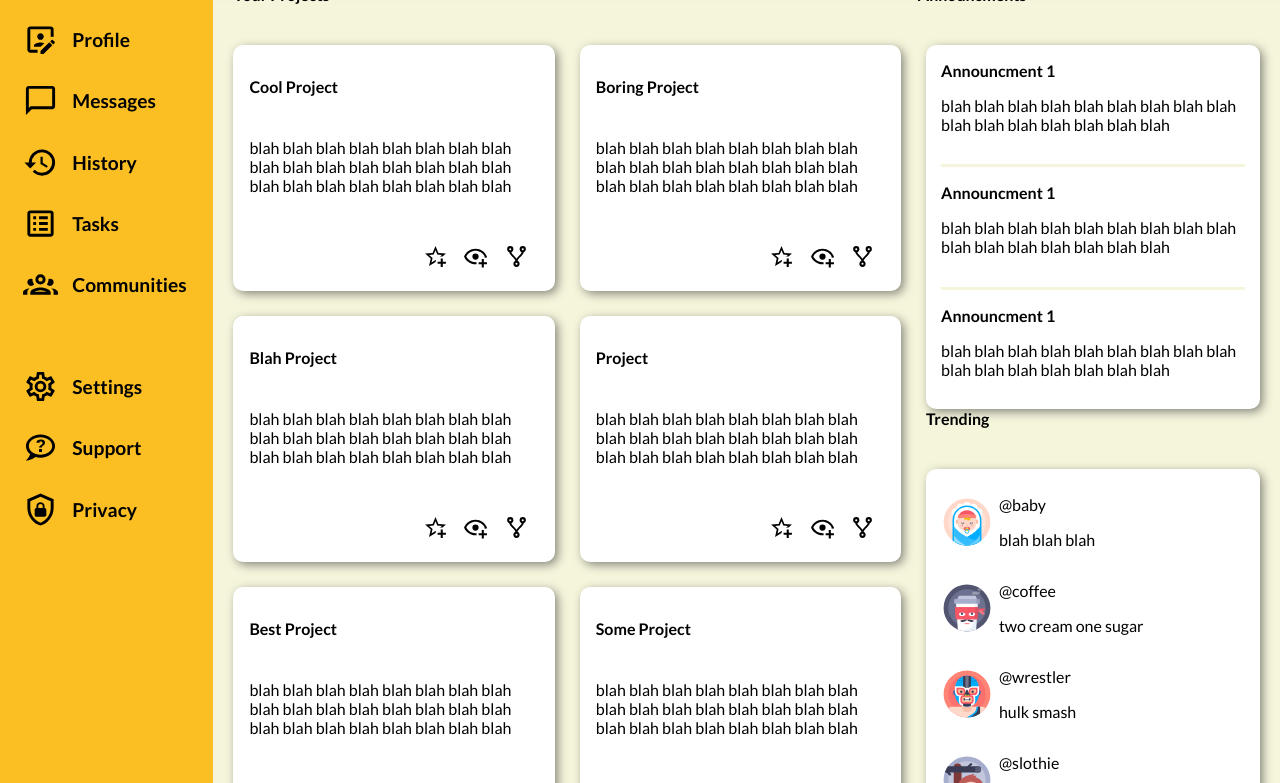
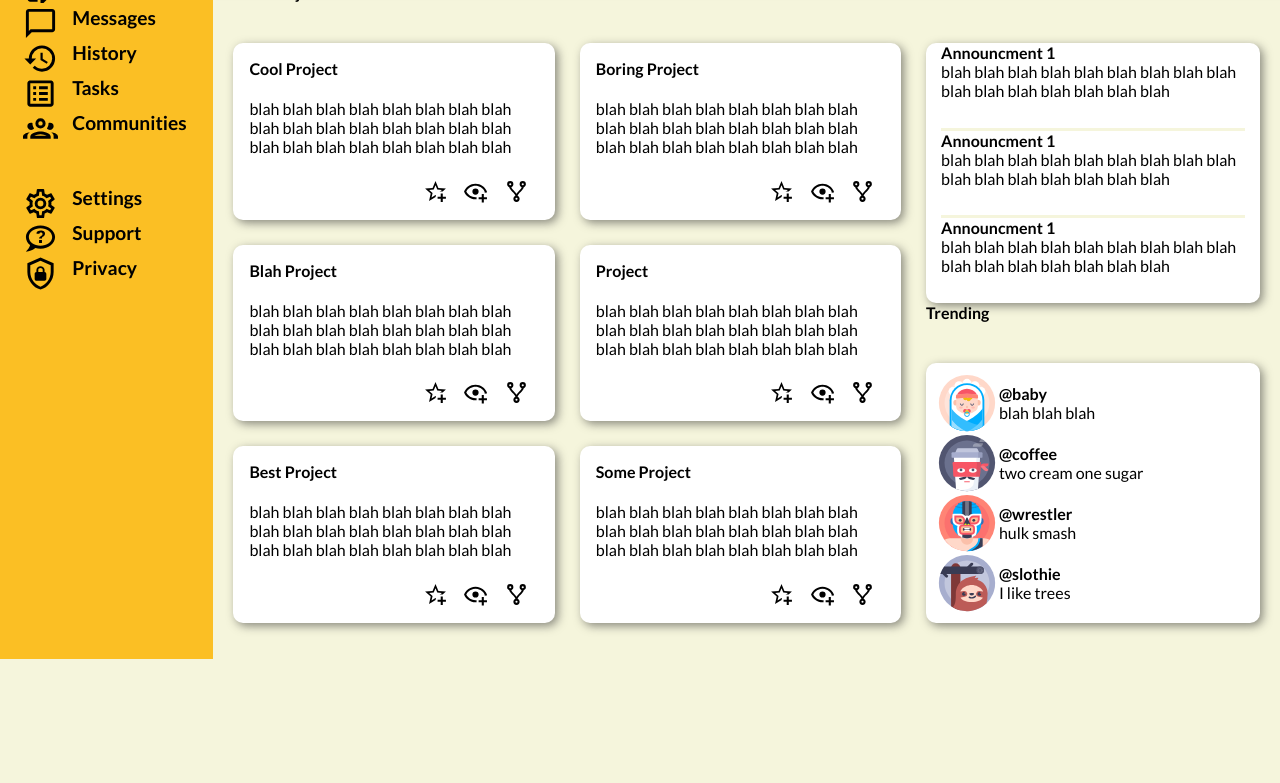
Before and after one commit to dfish88/Dashboard, a plain HTML site: page index.html in a window 1280 px wide. Shown: the part 174-957 px from the top of the page. After the commit the page ends 833 px from the top, so only its background shows below. Drawn offline with Linux system fonts and the light colour scheme.

Commit message:
Update margin/padding on p and space trend text using grid

```diff
--- a/style.css
+++ b/style.css
@@ -11,6 +11,11 @@
     box-sizing: border-box;
     -webkit-box-sizing: border-box;
     font-family: 'Lato', sans-serif;
+}
+
+p{
+    margin: 0;
+    padding: 0;
 }
 
 body{
@@ -216,6 +221,16 @@ button{
 
 .trend img {
     place-self: center;
-    width: 50px;
-    height: 50px;
+    width: 60px;
+    height: 60px;
 }
+
+.trend-text{
+    display: grid;
+    grid-template-columns: 1fr;
+}
+
+.trend-text p:first-child{
+    align-self: end;
+    font-weight: bold;
+}
```
